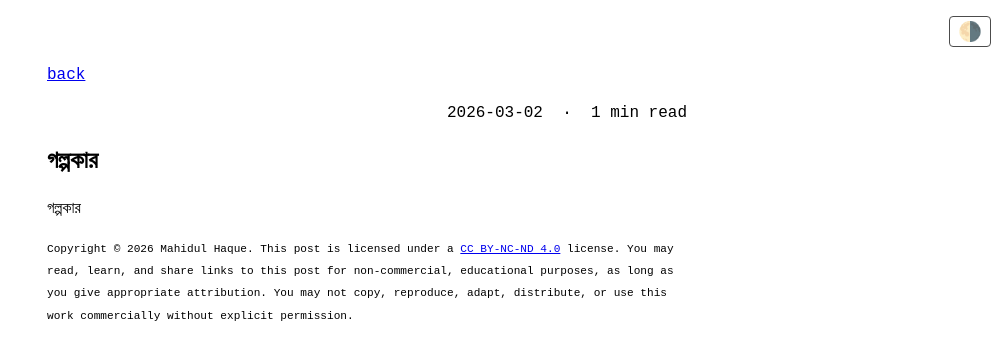
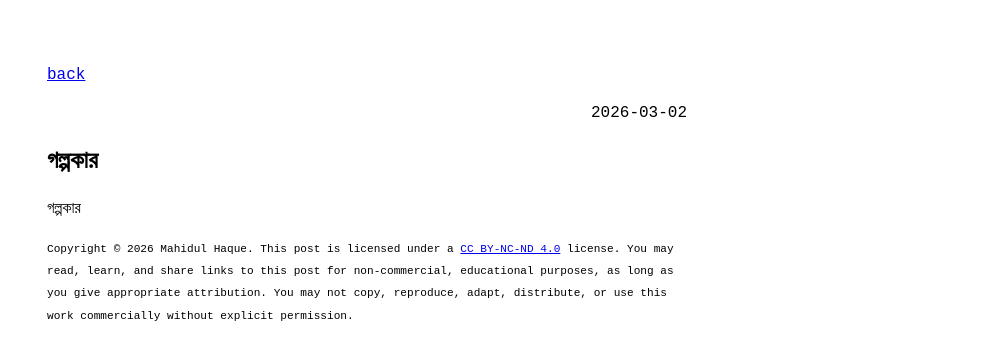
Before and after one commit to mahidulhq/mahidulhq.github.io, a Jekyll site: the page built from _posts/2026-03-03-golpokar.md, in a window 1280 px wide. Shown: the top 360 px of the page, without its empty margins (273-1280 px from the left). Built offline with Jekyll 4.4.1, drawn with Linux system fonts in a browser that asks for light colours; our own code applies the rules of GitHub Pages for plain Markdown files.

Commit message:
Revert "Add dark/light/auto theme toggle and reading time estimate to posts"

```diff
--- a/_includes/head.html
+++ b/_includes/head.html
@@ -18,6 +18,5 @@
   <link rel="shortcut icon" type="image/x-icon" href="{{ site.favicon | relative_url }}" />
   <link rel="stylesheet" href="{{ "/assets/css/main.css" | relative_url }}" />
 	<link rel="stylesheet" href="https://cdn.jsdelivr.net/npm/katex@0.16.9/dist/katex.css" integrity="sha384-OH8qNTHoMMVNVcKdKewlipV4SErXqccxxlg6HC9Cwjr5oZu2AdBej1TndeCirael" crossorigin="anonymous">
-  <script src="{{ "/assets/js/theme-toggle.js" | relative_url }}" defer></script>
 
 </head>
--- a/_includes/theme-toggle.html
+++ /dev/null
@@ -1 +0,0 @@
-<button id="theme-toggle" title="Toggle theme" aria-label="Toggle theme">🌙</button>
--- a/_layouts/default.html
+++ b/_layouts/default.html
@@ -2,9 +2,6 @@
 <html lang="{{ page.lang | default: "en" }}">
   {%- include head.html -%}
   <body a="{{ site.theme_config.appearance | default: "auto" }}">
-    <!-- Apply saved theme early to prevent flash of default theme -->
-    <script>(function(){var t=localStorage.getItem('theme');if(t)document.body.setAttribute('a',t);})()</script>
-    {%- include theme-toggle.html -%}
     <main class="page-content" aria-label="Content">
       <div class="w">
         {{ content }}
--- a/_layouts/post.html
+++ b/_layouts/post.html
@@ -7,8 +7,6 @@ layout: default
 <article>
   <p class="post-meta">
     <time datetime="{{ page.date }}">{{ page.date | date: site.theme_config.date_format }}</time>
-    &nbsp;·&nbsp;
-    {% assign reading_time = content | number_of_words | divided_by: 200 | at_least: 1 %}{{ reading_time }} min read
   </p>
 
   <h1>{{ page.title }}</h1>
--- a/_sass/no-style-please.scss
+++ b/_sass/no-style-please.scss
@@ -108,20 +108,3 @@ ul.social-links {
 
   li { margin: 0; }
 }
-
-#theme-toggle {
-  position: fixed;
-  top: 1rem;
-  right: 1rem;
-  background: none;
-  border: 1px solid currentColor;
-  border-radius: 4px;
-  cursor: pointer;
-  font-size: 1.2rem;
-  line-height: 1;
-  padding: 0.3rem 0.5rem;
-  z-index: 100;
-  opacity: 0.7;
-
-  &:hover { opacity: 1; }
-}
--- a/assets/js/theme-toggle.js
+++ /dev/null
@@ -1,28 +0,0 @@
-(function () {
-  var modes = ['light', 'dark', 'auto'];
-  var icons = { light: '🌙', dark: '☀️', auto: '🌗' };
-
-  function getTheme() {
-    return localStorage.getItem('theme') || 'auto';
-  }
-
-  function applyTheme(theme) {
-    document.body.setAttribute('a', theme);
-    var btn = document.getElementById('theme-toggle');
-    if (btn) btn.textContent = icons[theme];
-  }
-
-  function cycleTheme() {
-    var current = getTheme();
-    var idx = modes.indexOf(current);
-    var next = modes[(idx + 1) % modes.length];
-    localStorage.setItem('theme', next);
-    applyTheme(next);
-  }
-
-  document.addEventListener('DOMContentLoaded', function () {
-    applyTheme(getTheme());
-    var btn = document.getElementById('theme-toggle');
-    if (btn) btn.addEventListener('click', cycleTheme);
-  });
-})();
```
